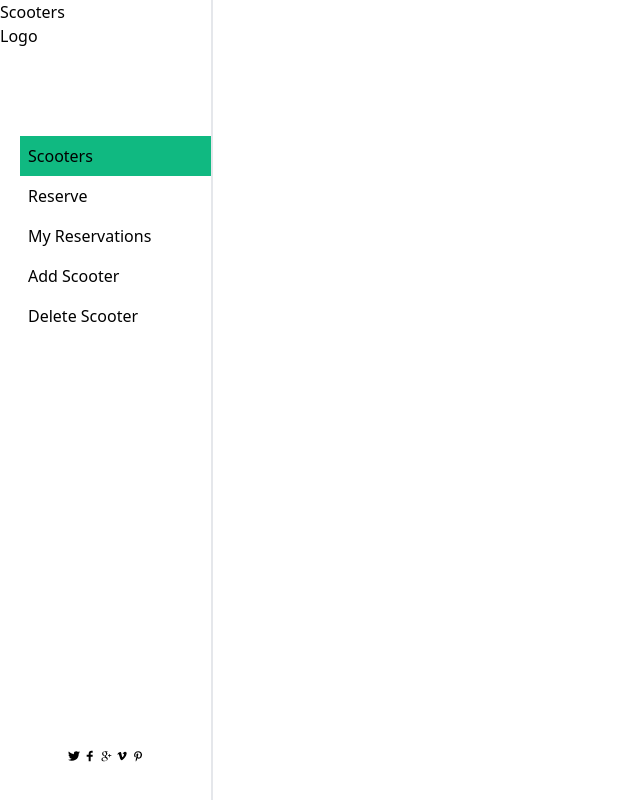
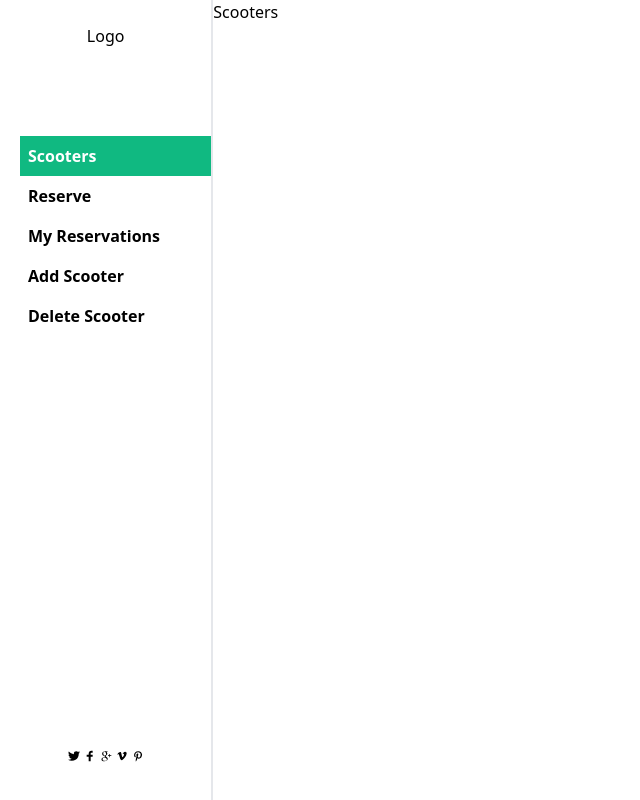
Before and after one commit to afizsavage/booking-app, a React (Create React App) app: page / in a window 1280 px wide. Shown: the whole page, without its empty margins (0-640 px from the left). Built offline with nearby package versions, Linux system fonts and the light colour scheme.

Commit message:
style sidebar desktop version

```diff
--- a/src/App.js
+++ b/src/App.js
@@ -9,7 +9,7 @@ import SideBar from './components/sidebar';
 
 function App() {
   return (
-    <main className="relative">
+    <main className="relative flex">
       <SideBar />
       <Routes>
         <Route exact path="/" element={<Scooters />} />
--- a/src/components/sidebar.js
+++ b/src/components/sidebar.js
@@ -26,8 +26,8 @@ const NavItem = ({ name, path }) => {
         to={path}
         className={
           currentRoute === path
-            ? 'pl-2 py-2 block bg-emerald-500 w-full'
-            : 'pl-2 py-2 block w-full '
+            ? 'pl-2 py-2 block bg-emerald-500 text-white w-full font-semibold'
+            : 'pl-2 py-2 block w-full font-semibold '
         }
       >
         {name}
@@ -37,10 +37,12 @@ const NavItem = ({ name, path }) => {
 };
 
 const SideBar = () => (
-  <aside className="flex flex-col justify-between h-screen w-1/6 absolute border-r-2 py-6">
+  <aside className="relative flex flex-col justify-between h-screen w-1/6 border-r-2 py-6">
     <div>
       {' '}
-      <span className="h-28 block">Logo</span>
+      <div className="flex justify-center items-center">
+        <span className="h-28 block">Logo</span>
+      </div>
       <ul className="pl-5">
         {links.map((link) => (
           <NavItem
```
